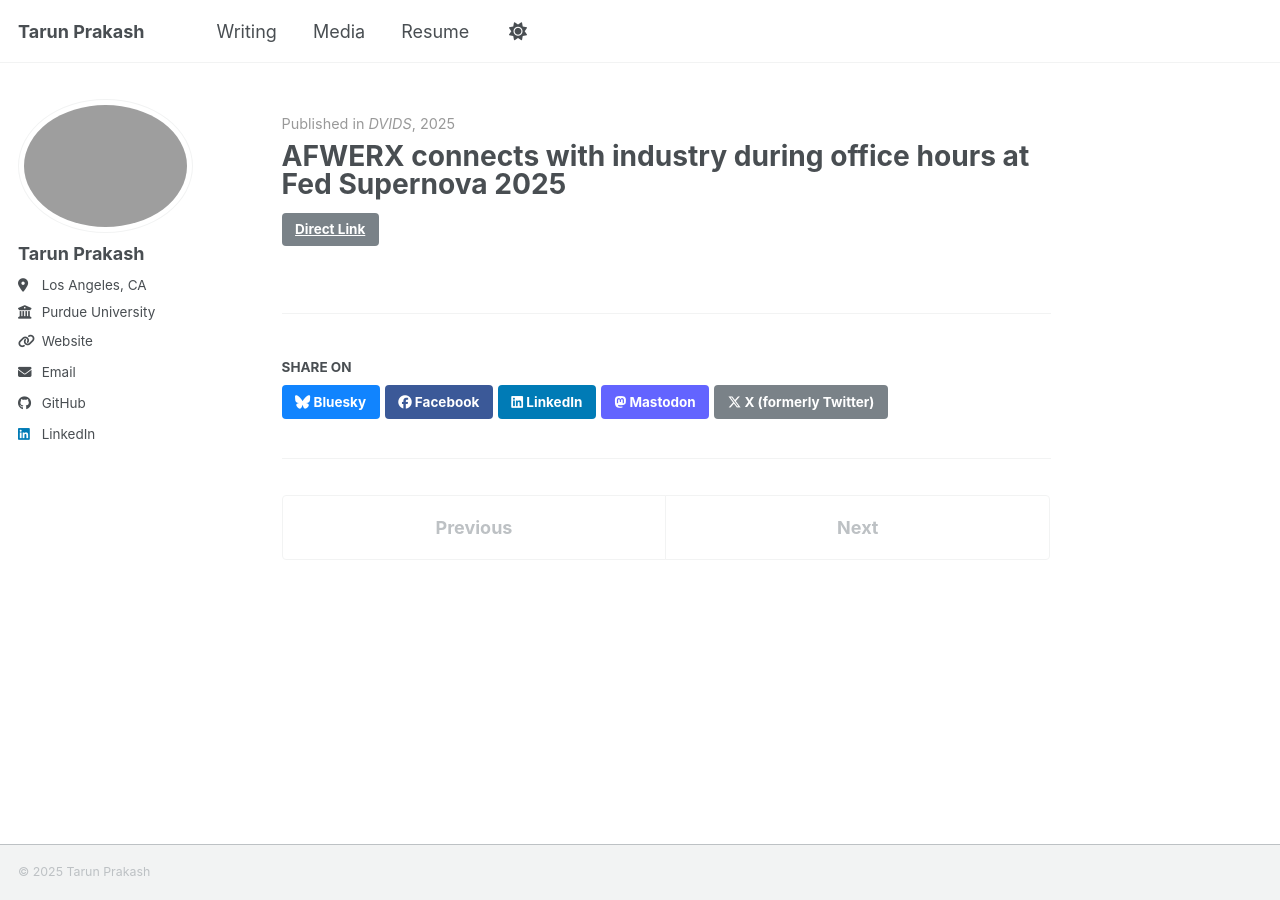
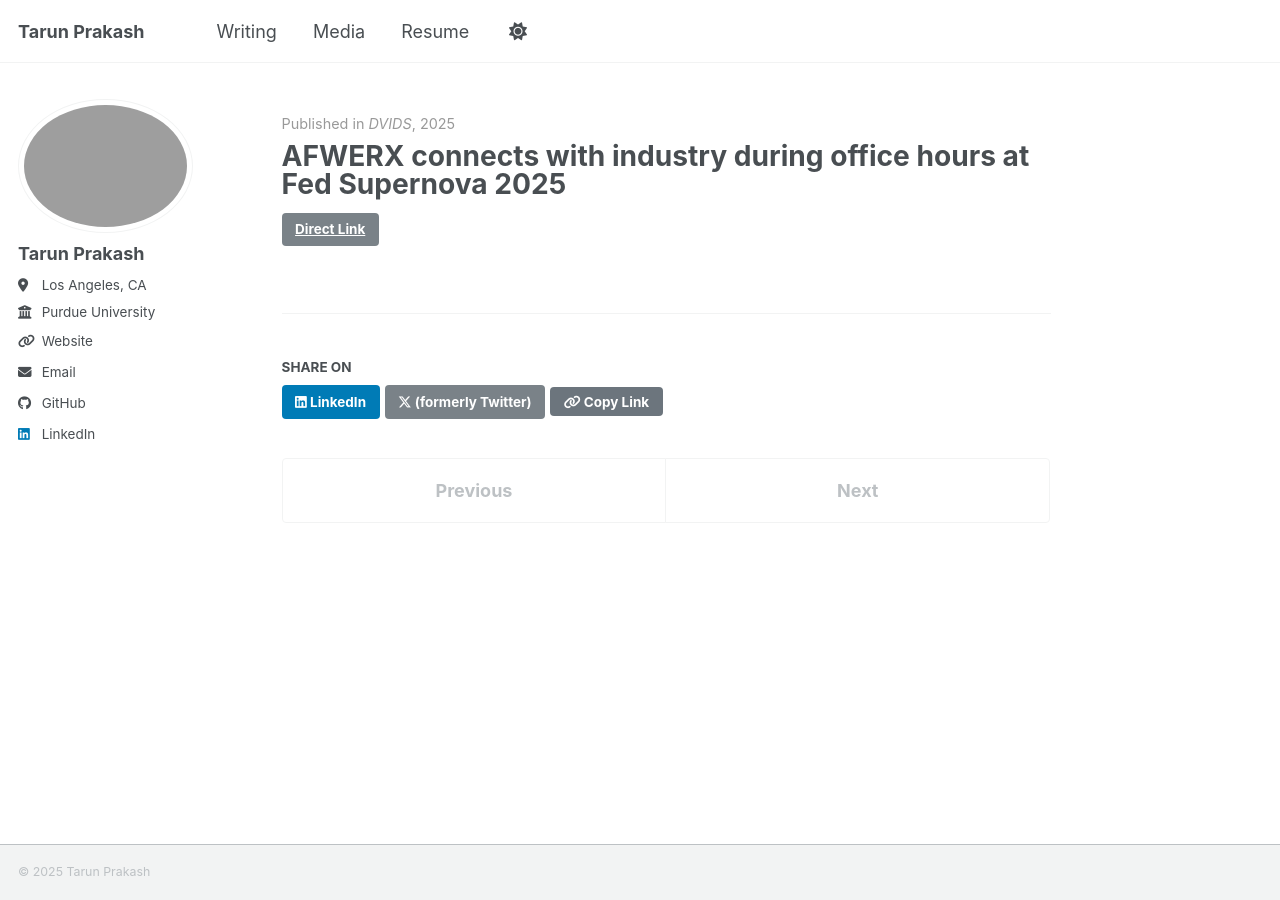
Before and after one commit to tarunprakash2468/tarunprakash2468.github.io, a Jekyll site: the page built from _media/2025-08-19-afwerx-fed-supernova.md, in a window 1280 px wide. Built offline with Jekyll 4.4.1, drawn with Linux system fonts in a browser that asks for light colours; a script bundle is joined from its source files by our own code; library files that are not in the unit come from our copies.

Commit message:
Enhance social sharing functionality and add copy link feature
- Updated social media sharing links to include X (formerly Twitter) and removed the duplicate link.
- Introduced a new "Copy Link" button with functionality to copy the current page URL to the clipboard.
- Styled the new button for consistency with existing button designs.

```diff
--- a/_includes/social-share.html
+++ b/_includes/social-share.html
@@ -5,13 +5,39 @@
     <h4 class="page__share-title">{{ site.data.ui-text[site.locale].share_on_label | default: "Share on" }}</h4>
   {% endif %}
 
-  <a href="https://bsky.app/intent/compose?text={{ base_path }}{{ page.url }}" class="btn btn--bluesky" title="{{ site.data.ui-text[site.locale].share_on_label | default: 'Share on' }} Bluesky"><i class="fab fa-bluesky" aria-hidden="true"></i><span> Bluesky</span></a>
-
-  <a href="https://www.facebook.com/sharer/sharer.php?u={{ base_path }}{{ page.url }}" class="btn btn--facebook" title="{{ site.data.ui-text[site.locale].share_on_label | default: 'Share on' }} Facebook"><i class="fab fa-facebook" aria-hidden="true"></i><span> Facebook</span></a>
-
   <a href="https://www.linkedin.com/shareArticle?mini=true&url={{ base_path }}{{ page.url }}" class="btn btn--linkedin" title="{{ site.data.ui-text[site.locale].share_on_label | default: 'Share on' }} LinkedIn"><i class="fab fa-linkedin" aria-hidden="true"></i><span> LinkedIn</span></a>
 
-  <a href="https://www.addtoany.com/add_to/mastodon?linkurl={{  base_path | append: page.url | url_encode }}" class="btn btn--mastodon" title="{{ site.data.ui-text[site.locale].share_on_label | default: 'Share on' }} Mastodon"><i class="fab fa-mastodon" aria-hidden="true"></i><span> Mastodon</span></a>
+  <a href="https://x.com/intent/post?text={{ base_path }}{{ page.url }}" class="btn btn--x" title="{{ site.data.ui-text[site.locale].share_on_label | default: 'Share on' }} X"><i class="fab fa-x-twitter" aria-hidden="true"></i><span> (formerly Twitter)</span></a>
 
-  <a href="https://x.com/intent/post?text={{ base_path }}{{ page.url }}" class="btn btn--x" title="{{ site.data.ui-text[site.locale].share_on_label | default: 'Share on' }} X"><i class="fab fa-x-twitter" aria-hidden="true"></i><span> X (formerly Twitter)</span></a>
+  <button class="btn btn--copy" onclick="copyPageUrl(this)" title="Copy link"><i class="fas fa-link" aria-hidden="true"></i><span> Copy Link</span></button>
 </section>
+
+<script>
+function copyPageUrl(btn) {
+  var url = window.location.href;
+  var span = btn.querySelector('span');
+  var originalText = span.textContent;
+
+  var showCopied = function() {
+    span.textContent = ' Copied!';
+    setTimeout(function() { span.textContent = originalText; }, 1500);
+  };
+
+  if (navigator.clipboard) {
+    navigator.clipboard.writeText(url).then(showCopied).catch(function() { fallbackCopy(url, showCopied); });
+  } else {
+    fallbackCopy(url, showCopied);
+  }
+}
+
+function fallbackCopy(text, callback) {
+  var textarea = document.createElement('textarea');
+  textarea.value = text;
+  textarea.style.position = 'fixed';
+  document.body.appendChild(textarea);
+  textarea.select();
+  document.execCommand('copy');
+  document.body.removeChild(textarea);
+  callback();
+}
+</script>
--- a/_sass/layout/_buttons.scss
+++ b/_sass/layout/_buttons.scss
@@ -135,6 +135,16 @@
     }
   }
 
+  /* copy link button */
+
+  &--copy {
+    background-color: #6c757d;
+
+    &:hover {
+      background-color: mix(#000, #6c757d, 20%);
+    }
+  }
+
   /* extra large button */
 
   &--x-large {
```
